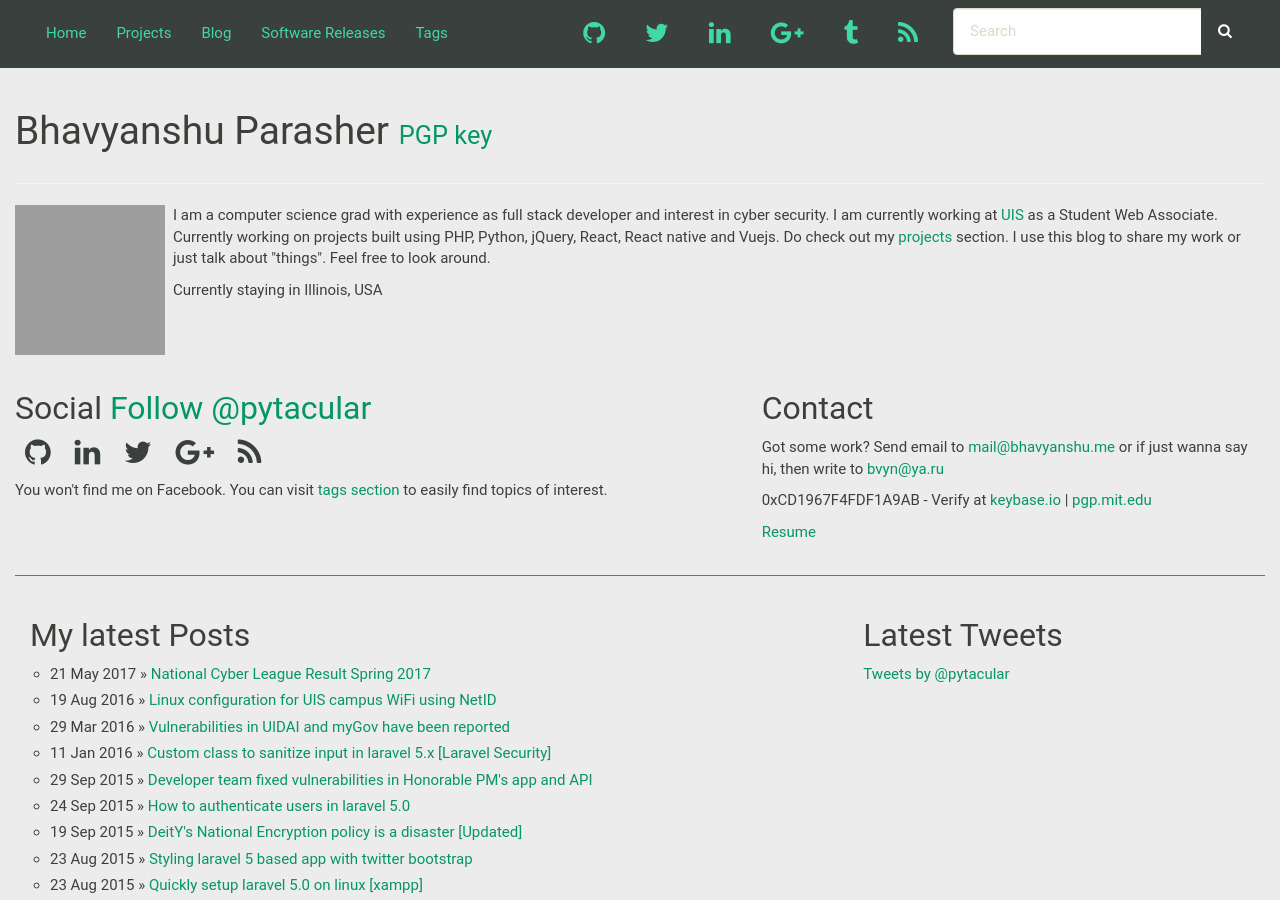
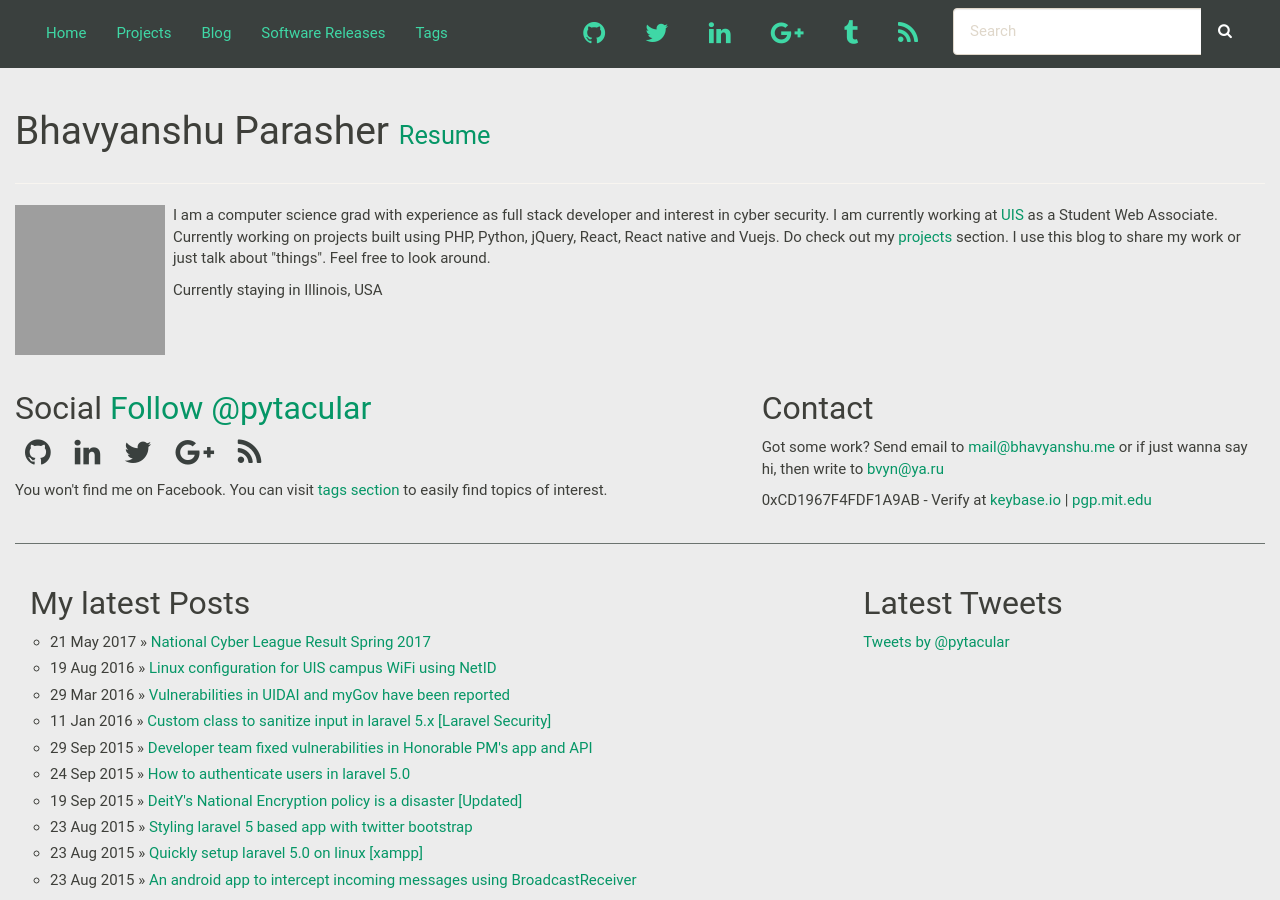
Before and after one commit to bhavyanshu/bhavyanshu.github.com, a Jekyll site: the page built from index.md, in a window 1280 px wide and 900 px high. Built offline with Jekyll 4.4.1, drawn with Linux system fonts in a browser that asks for light colours; comment, search, counter and statistics services are not loaded; grey boxes are pictures that could not be loaded.

Commit message:
Moved resume to tagline

```diff
--- a/index.md
+++ b/index.md
@@ -3,7 +3,7 @@
 title: Bhavyanshu Parasher
 description : "Backend application developer, android application developer, python and php application developer."
 tags: ["bhavyanshu parasher", "bhavyanshu", "android application developer","backend application developer"]
-tagline: <a href="https://keybase.io/bhavyanshu">PGP key</a>
+tagline: <a href="https://bhavyanshu.keybase.pub/files/resume-aug-2017.pdf" target="_blank">Resume</a>
 change_frequency: "weekly"
 priority: 1.0
 ---
```
Also changed, not shown: other parts of index.md (+0 -1 lines).
